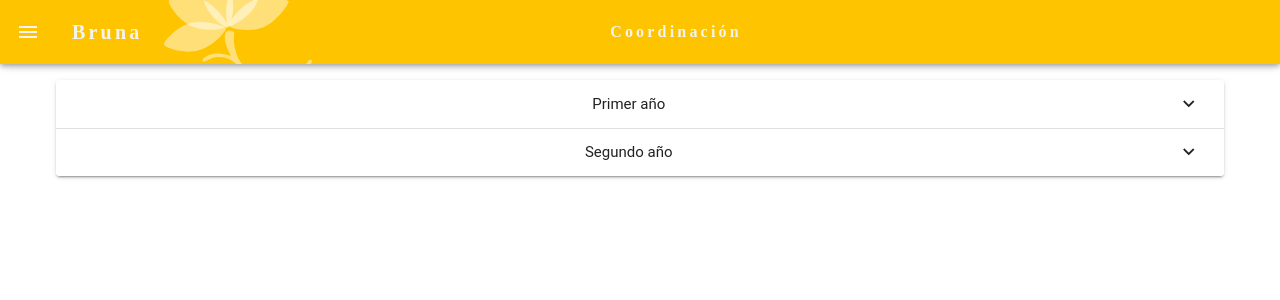
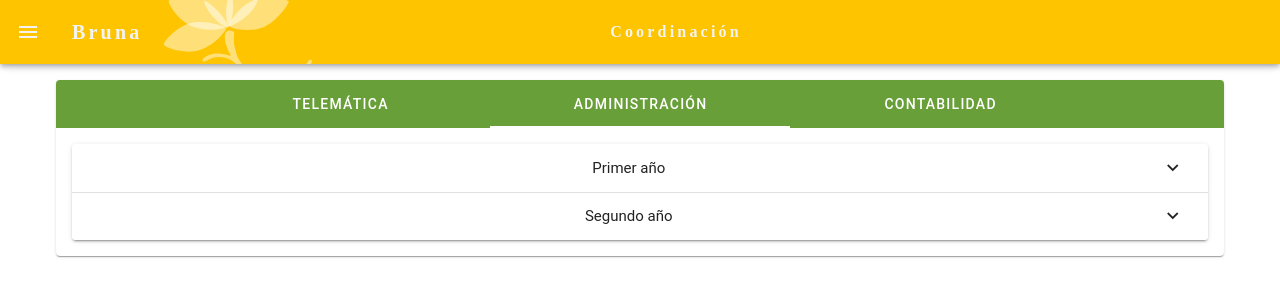
Before and after one commit to Bruna-team/Brunapp, a Vue app: page / in a window 1280 px wide. Shown: the top 300 px of the page. Built offline with nearby package versions, Linux system fonts and the light colour scheme; a web font is replaced by a local one.

Commit message:
Agregado tab para seleccionar la mención en las secciones

```diff
--- a/src/views/VistaSecciones.vue
+++ b/src/views/VistaSecciones.vue
@@ -1,7 +1,43 @@
 <script setup lang="ts">
+import {ref} from 'vue'
+const mencion = ref('')
+const menciones = ref([
+  {
+    value: 't',
+    title: 'Telemática'
+  },
+  {
+    value: 'a',
+    title: 'Administración'
+  },
+  {
+    value: 'c',
+    title: 'Contabilidad'
+  }
+])
 </script>
 <template>
 <v-container>
+  <v-card>
+    <v-tabs
+      v-model="mencion"
+      fixed-tabs
+      bg-color="secundario"
+    >
+      <v-tab
+        v-for="(m) in menciones"
+        :key="m.value"
+      >
+        {{ m.title }}
+      </v-tab>
+    </v-tabs>
+    <v-window v-model="mencion">
+      <v-window-item
+        v-for="n in 3"
+        :key="n"
+        :value="n"
+      >
+        <v-container fluid>
           <v-expansion-panels>
             <v-expansion-panel>
               <v-expansion-panel-title>
@@ -114,4 +150,8 @@
             </v-expansion-panel>
           </v-expansion-panels>
         </v-container>
+      </v-window-item>
+    </v-window>
+  </v-card>
+</v-container>
 </template>
```
Lines whose indentation alone changed are shown as unchanged.
